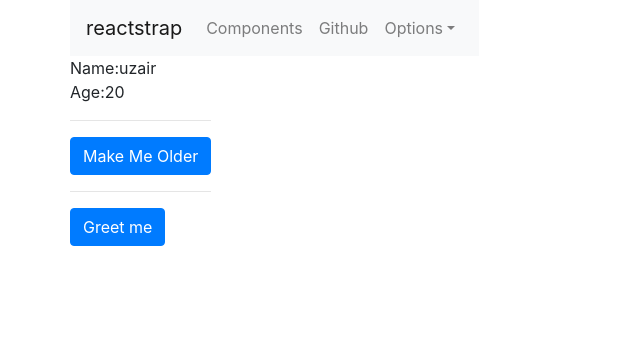
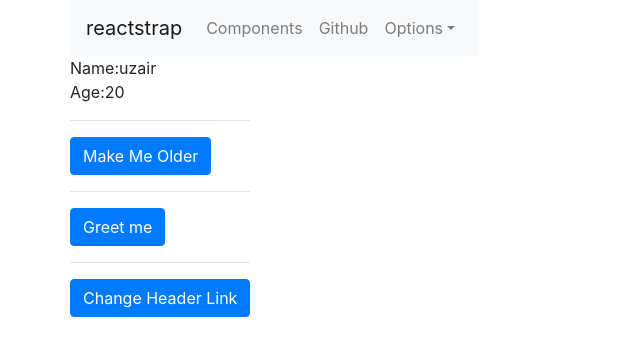
Before and after one commit to uzairqq/React-Js, a React app in the folder my-app/: page / in a window 1280 px wide. Shown: the top 356 px of the page, without its empty margins (0-640 px from the left). Built offline with nearby package versions, Linux system fonts and the light colour scheme.

Commit message:
passed data from child to parent

```diff
--- a/my-app/src/App.js
+++ b/my-app/src/App.js
@@ -3,20 +3,32 @@ import Header from './components/Header';
 import Home from './components/Home';
 
 class App extends Component {
+  constructor() {
+    super();
+    this.state = {
+      homeLinking: "Products"
+    }
+  }
   onGreet() {
     alert('hello word from parent component');
+  }
+
+  onClickHeaderNameChange(newNames) {
+    this.setState({
+      homeLinking: newNames
+    })
   }
   render() {
     return (
       <div className="container">
         <div className="row">
           <div className="col-xs-10 col-xs-offset-1">
-            <Header />
+            <Header homeLinks={this.state.homeLinking} />
           </div>
         </div>
         <div className="row">
           <div className="col-xs-10 col-xs-offset-1">
-            <Home name="uzair" initiallAge={20} greet={this.onGreet} />
+            <Home name="uzair" initiallAge={20} greet={this.onGreet} changeLink={this.onClickHeaderNameChange.bind(this)} />
           </div>
         </div>
       </div>
--- a/my-app/src/components/Home.js
+++ b/my-app/src/components/Home.js
@@ -4,10 +4,14 @@ class Home extends React.Component {
     constructor(props) {
         super();
         this.state = {
-            age: props.initiallAge
+            age: props.initiallAge,
+            homeLink: "Changed Link of Header"
         }
     };
 
+    onChangeLink() {
+        this.props.changeLink(this.state.homeLink());
+    }
 
     MakeMeOld = () => {
         this.setState({
@@ -31,6 +35,8 @@ class Home extends React.Component {
                 <button className="btn btn-primary" onClick={() => this.MakeMeOld()}>Make Me Older</button>
                 <hr />
                 <button onClick={this.props.greet} className="btn btn-primary">Greet me</button>
+                <hr />
+                <button onClick={this.onChangeLink.bind(this)} class="btn btn-primary">Change Header Link</button>
             </div>
         )
     }
```
